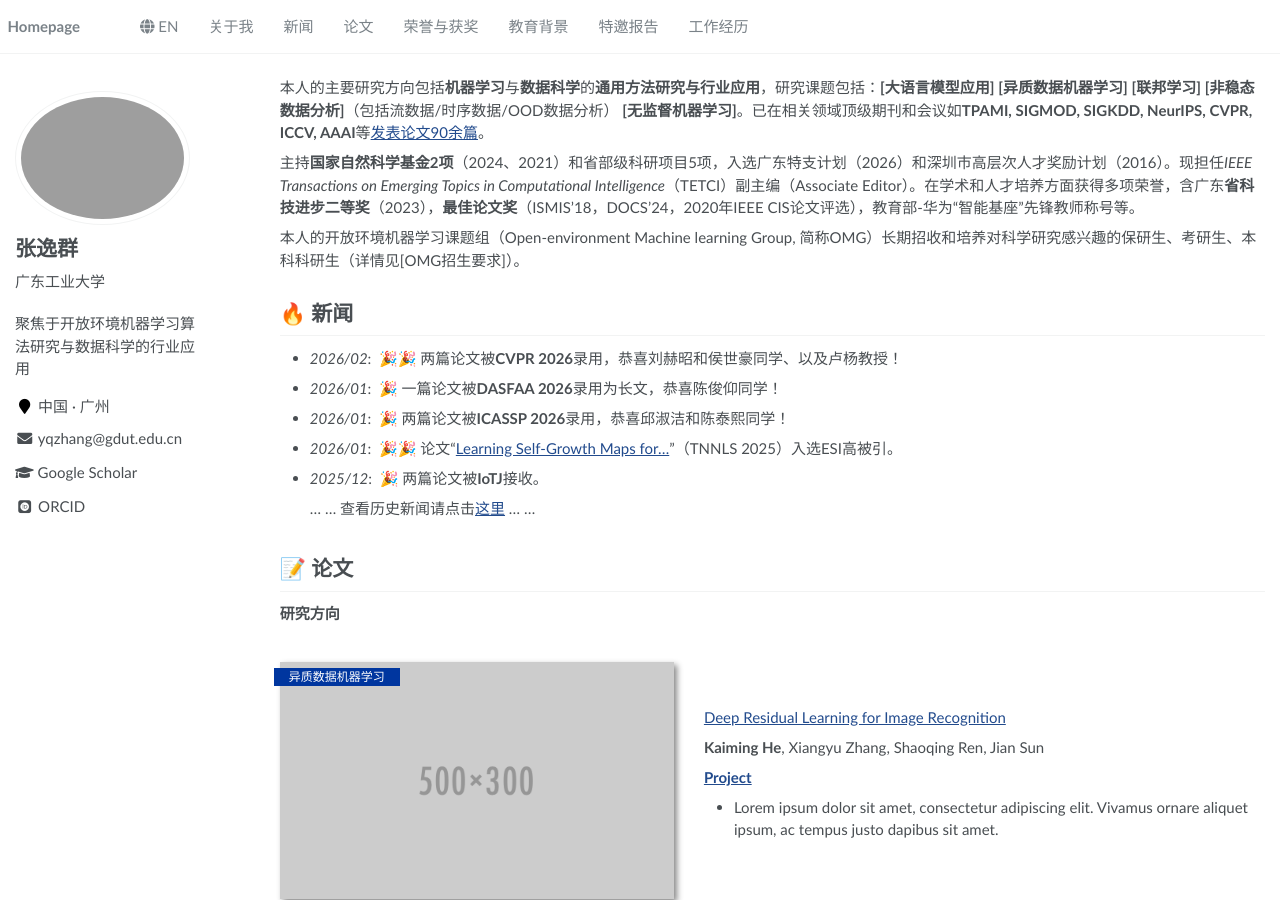
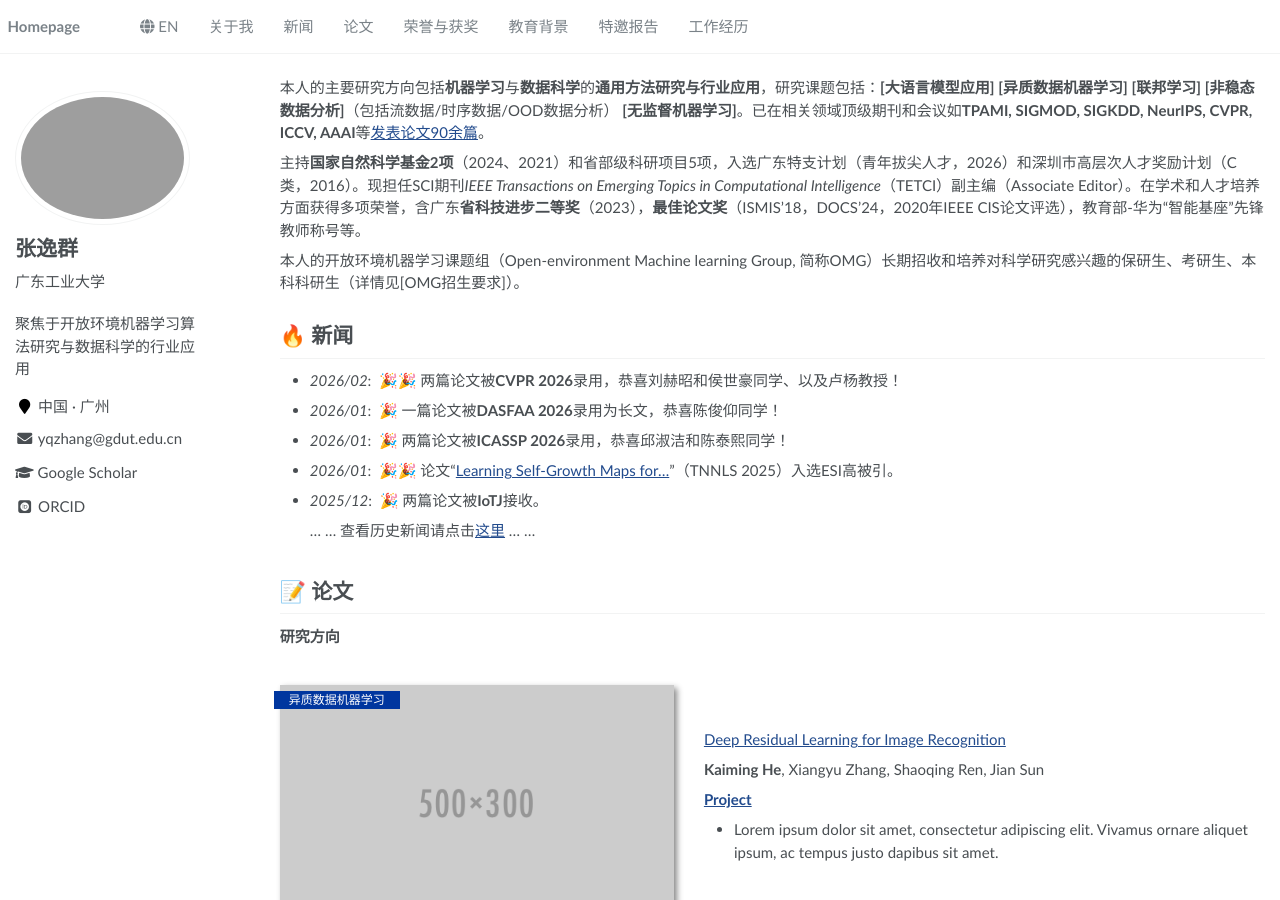
Before and after one commit to yqzhang-Zz/zh, a Jekyll site: the page built from _pages/about.md, in a window 1280 px wide and 900 px high. Built offline with Jekyll 4.4.1, drawn with Linux system fonts in a browser that asks for light colours; some web fonts are replaced.

Commit message:
Update about.md

```diff
--- a/_pages/about.md
+++ b/_pages/about.md
@@ -24,7 +24,7 @@ redirect_from:
 <a href='https://scholar.google.com/citations?user=EnqM5F4AAAAJ' target='_blank'><img src="https://img.shields.io/badge/citations-805-9cf?logo=Google%20Scholar&labelColor=f6f6f6&style=flat"></a>
 -->
 
-主持**国家自然科学基金2项**（2024、2021）和省部级科研项目5项，入选广东特支计划（2026）和深圳市高层次人才奖励计划（2016）。现担任*IEEE Transactions on Emerging Topics in Computational Intelligence*（TETCI）副主编（Associate Editor）。在学术和人才培养方面获得多项荣誉，含广东**省科技进步二等奖**（2023），**最佳论文奖**（ISMIS’18，DOCS’24，2020年IEEE CIS论文评选），教育部-华为“智能基座”先锋教师称号等。
+主持**国家自然科学基金2项**（2024、2021）和省部级科研项目5项，入选广东特支计划（青年拔尖人才，2026）和深圳市高层次人才奖励计划（C类，2016）。现担任SCI期刊*IEEE Transactions on Emerging Topics in Computational Intelligence*（TETCI）副主编（Associate Editor）。在学术和人才培养方面获得多项荣誉，含广东**省科技进步二等奖**（2023），**最佳论文奖**（ISMIS’18，DOCS’24，2020年IEEE CIS论文评选），教育部-华为“智能基座”先锋教师称号等。
 
 本人的开放环境机器学习课题组（Open-environment Machine learning Group, 简称OMG）长期招收和培养对科学研究感兴趣的保研生、考研生、本科科研生（详情见[OMG招生要求]）。
 
```
